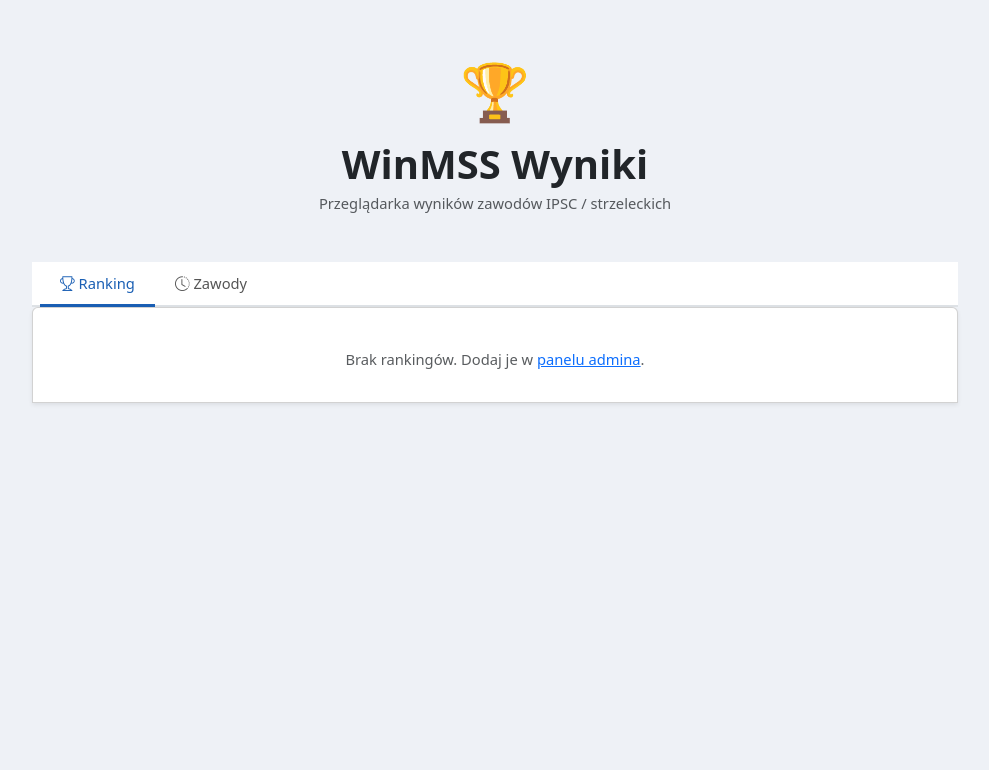
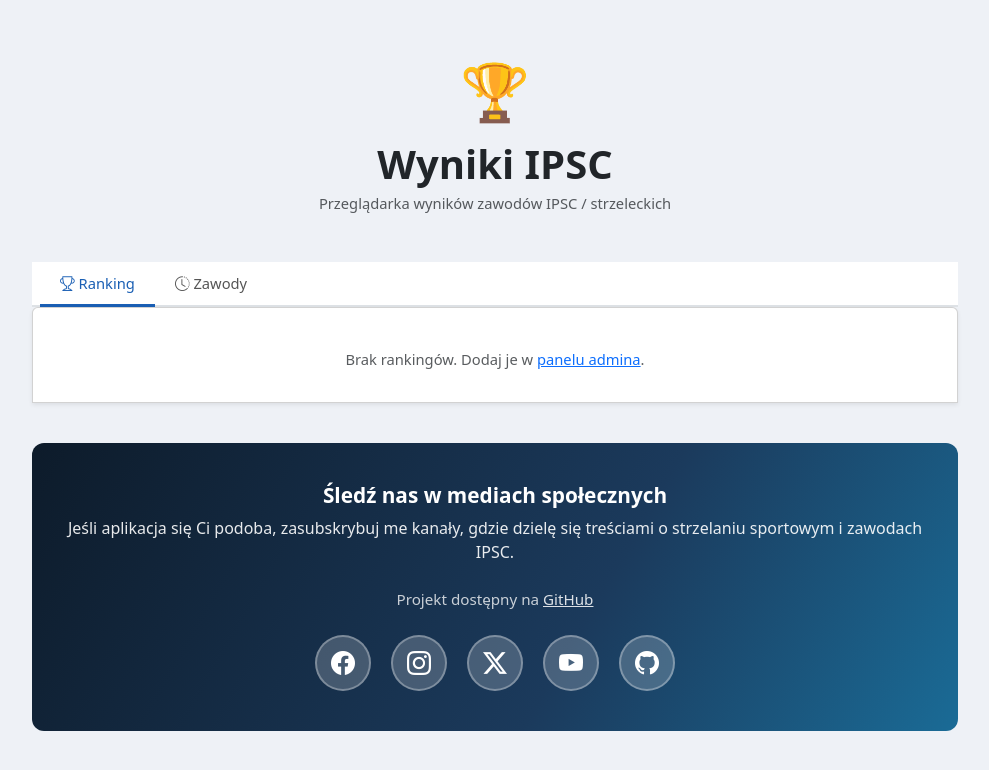
Before and after one commit to bartosz-zarzyczny/ipsc, a Flask app: page / in a window 1280 px wide. Shown: the top 770 px of the page, without its empty margins (145-1134 px from the left). Run offline with Flask 3, Linux system fonts and the light colour scheme; data that the repository does not hold is empty.

Commit message:
zmiany na stronie głównej

```diff
--- a/templates/index.html
+++ b/templates/index.html
@@ -3,7 +3,7 @@
 <head>
   <meta charset="UTF-8">
   <meta name="viewport" content="width=device-width, initial-scale=1.0">
-  <title>WinMSS Wyniki</title>
+  <title>Wyniki IPSC</title>
   <link href="https://cdn.jsdelivr.net/npm/bootstrap@5.3.3/dist/css/bootstrap.min.css" rel="stylesheet">
   <link href="https://cdn.jsdelivr.net/npm/bootstrap-icons@1.11.3/font/bootstrap-icons.min.css" rel="stylesheet">
   <style>
@@ -147,6 +147,32 @@
     }
     .ranking-table tbody tr:hover { background: #f0f4ff; }
     .ranking-table td { padding: 8px 10px; border-bottom: 1px solid #e8eaf0; }
+
+    /* Social media section */
+    .social-section { background: linear-gradient(120deg, #0d1b2a 0%, #1b3a5c 60%, #1a6b96 100%); padding: 40px 20px; border-radius: 12px; margin-top: 40px; }
+    .social-section h3 { color: #fff; font-weight: 700; font-size: 1.3rem; margin-bottom: 8px; }
+    .social-section p { color: rgba(255, 255, 255, 0.9); font-size: 1rem; margin-bottom: 24px; }
+    .social-links { display: flex; justify-content: center; gap: 20px; flex-wrap: wrap; }
+    .social-link {
+      display: inline-flex;
+      align-items: center;
+      justify-content: center;
+      width: 56px;
+      height: 56px;
+      border-radius: 50%;
+      background: rgba(255, 255, 255, 0.2);
+      color: #fff;
+      text-decoration: none;
+      font-size: 1.5rem;
+      transition: all 0.3s ease;
+      border: 2px solid rgba(255, 255, 255, 0.3);
+    }
+    .social-link:hover {
+      background: rgba(255, 255, 255, 0.95);
+      color: #1a6b96;
+      transform: translateY(-4px);
+      box-shadow: 0 8px 24px rgba(0, 0, 0, 0.2);
+    }
   </style>
 </head>
 <body>
@@ -158,7 +184,7 @@
       <div class="col-lg-10">
         <div class="text-center mb-5">
           <div style="font-size:3.5rem">🏆</div>
-          <h1 class="fw-bold mt-2 mb-1">WinMSS Wyniki</h1>
+          <h1 class="fw-bold mt-2 mb-1">Wyniki IPSC</h1>
           <p class="text-muted">Przeglądarka wyników zawodów IPSC / strzeleckich</p>
         </div>
 
@@ -201,6 +227,30 @@
             <div id="no-matches" class="text-center text-muted mt-4 d-none">
               <p>Brak zawodów. Dodaj je w <a href="/admin">panelu admina</a>.</p>
             </div>
+          </div>
+        </div>
+
+        <!-- Social Media Section -->
+        <div class="social-section">
+          <h3 class="text-center">Śledź nas w mediach społecznych</h3>
+          <p class="text-center">Jeśli aplikacja się Ci podoba, zasubskrybuj me kanały, gdzie dzielę się treściami o strzelaniu sportowym i zawodach IPSC.</p>
+          <p class="text-center" style="font-size: 0.95rem; opacity: 0.85;">Projekt dostępny na <a href="https://github.com/bartosz-zarzyczny/ipsc" target="_blank" rel="noopener noreferrer" style="color: #fff; text-decoration: underline;">GitHub</a></p>
+          <div class="social-links">
+            <a href="https://www.facebook.com/profile.php?id=61587533125970" target="_blank" rel="noopener noreferrer" class="social-link" title="Obserwuj mnie na Facebooku">
+              <i class="bi bi-facebook"></i>
+            </a>
+            <a href="https://www.instagram.com/mr_bartekz/" target="_blank" rel="noopener noreferrer" class="social-link" title="Obserwuj mnie na Instagramie">
+              <i class="bi bi-instagram"></i>
+            </a>
+            <a href="https://x.com/Mr_BartekZ" target="_blank" rel="noopener noreferrer" class="social-link" title="Obserwuj mnie na X">
+              <i class="bi bi-twitter-x"></i>
+            </a>
+            <a href="https://www.youtube.com/@Mr_BartekZ" target="_blank" rel="noopener noreferrer" class="social-link" title="Subskrybuj mój kanał YouTube">
+              <i class="bi bi-youtube"></i>
+            </a>
+            <a href="https://github.com/bartosz-zarzyczny/ipsc" target="_blank" rel="noopener noreferrer" class="social-link" title="Odwiedź projekt na GitHub">
+              <i class="bi bi-github"></i>
+            </a>
           </div>
         </div>
       </div>
```
